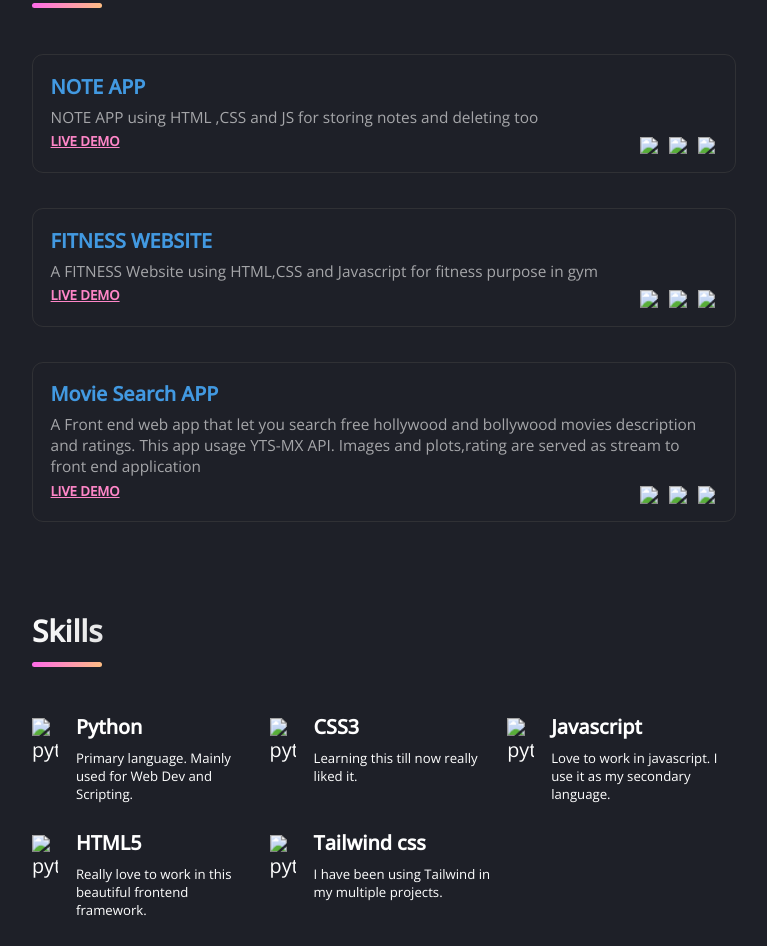
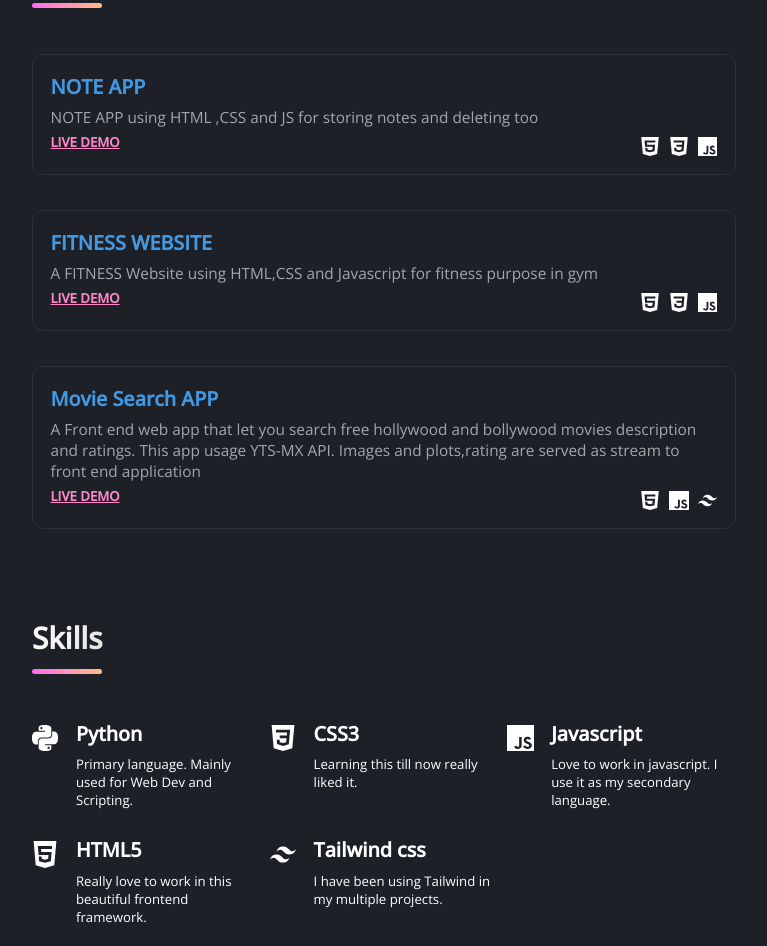
Before and after one commit to anay028/portfolio, a plain HTML site: page index.html in a window 1280 px wide. Shown: the part 758-1704 px from the top of the page, without its empty margins (256-1023 px from the left). Drawn offline with nearby package versions, Linux system fonts and the light colour scheme.

Commit message:
Update index.html

```diff
--- a/index.html
+++ b/index.html
@@ -9,7 +9,7 @@
     <meta name="SACHIN Portfolio" content="SACHIN personal Portfolio and website">
     <title> SACHIN GUPTA</title>
     <link rel="stylesheet" href="./style.css">
-    <link rel="icon" type="image/png" href="./tech-svg/radar.svg">
+    <link rel="icon" type="image/png" href="./radar.svg">
     <link rel="preconnect" href="https://fonts.googleapis.com">
     <link rel="preconnect" href="https://fonts.gstatic.com" crossorigin>
     <link href="https://fonts.googleapis.com/css2?family=Open+Sans:wght@500&display=swap" rel="stylesheet">
@@ -108,9 +108,9 @@
                 <div class="link-tech">
                     <a href=" https://anay028.github.io/NOTE--APP/" class="demo">Live Demo</a>
                     <div class="tech-stack">
-                        <img src="./tech-svg/html5.svg" width="18px">
-                        <img src="./tech-svg/css3.svg" width="18px">
-                        <img src="./tech-svg/javascript.svg" width="18px">
+                        <img src="./html5.svg" width="18px">
+                        <img src="./css3.svg" width="18px">
+                        <img src="./javascript.svg" width="18px">
                     </div>
                 </div>
             </div>
@@ -125,9 +125,9 @@
                 <div class="link-tech">
                     <a href="https://anay028.github.io/FITNESS-WEBSITE/" class="demo">Live Demo</a>
                     <div class="tech-stack">
-                        <img src="./tech-svg/html5.svg" width="18px">
-                        <img src="./tech-svg/css3.svg" width="18px">
-                        <img src="./tech-svg/javascript.svg" width="18px">
+                        <img src="./html5.svg" width="18px">
+                        <img src="./css3.svg" width="18px">
+                        <img src="./javascript.svg" width="18px">
                     </div>
                 </div>
             </div>
@@ -144,9 +144,9 @@
                 <div class="link-tech">
                     <a href=" https://anay028.github.io/moviesearch/" class="demo">Live Demo</a>
                     <div class="tech-stack">
-                        <img src="./tech-svg/html5.svg" width="18px">
-                        <img src="./tech-svg/javascript.svg" width="18px">
-                        <img src="./tech-svg/tailwindcss.svg" width="18px">
+                        <img src="./html5.svg" width="18px">
+                        <img src="./javascript.svg" width="18px">
+                        <img src="./tailwindcss.svg" width="18px">
                     </div>
                 </div>
             </div>
@@ -160,7 +160,7 @@
 
         <div class="skills">
             <div class="skill">
-                <img src="./tech-svg/python.svg" class="skill-img" alt="python" width="24px">
+                <img src="./python.svg" class="skill-img" alt="python" width="24px">
                 <div class="skill-info">
                     <p class="skill-title">Python</p>
                     <p class="skill-desc">Primary language. Mainly used for Web Dev and Scripting.
@@ -168,14 +168,14 @@
                 </div>
             </div>
             <div class="skill">
-                <img src="./tech-svg/css3.svg" class="skill-img" alt="python" width="24px">
+                <img src="./css3.svg" class="skill-img" alt="python" width="24px">
                 <div class="skill-info">
                     <p class="skill-title">CSS3</p>
                     <p class="skill-desc">Learning this  till now really liked it.</p>
                 </div>
             </div>
             <div class="skill">
-                <img src="./tech-svg/javascript.svg" class="skill-img" alt="python" width="24px">
+                <img src="./javascript.svg" class="skill-img" alt="python" width="24px">
                 <div class="skill-info">
                     <p class="skill-title">Javascript</p>
                     <p class="skill-desc">Love to work in javascript. I use it as my secondary language.</p>
@@ -183,14 +183,14 @@
             </div>
 
             <div class="skill">
-                <img src="./tech-svg/html5.svg" class="skill-img" alt="python" width="24px">
+                <img src="./html5.svg" class="skill-img" alt="python" width="24px">
                 <div class="skill-info">
                     <p class="skill-title">HTML5</p>
                     <p class="skill-desc">Really love to work in this beautiful frontend framework.</p>
                 </div>
             </div>
             <div class="skill">
-                <img src="./tech-svg/tailwindcss.svg" class="skill-img" alt="python" width="24px">
+                <img src="./tailwindcss.svg" class="skill-img" alt="python" width="24px">
                 <div class="skill-info">
                     <p class="skill-title">Tailwind css</p>
                     <p class="skill-desc">I have been using Tailwind in my multiple projects.</p>
```
